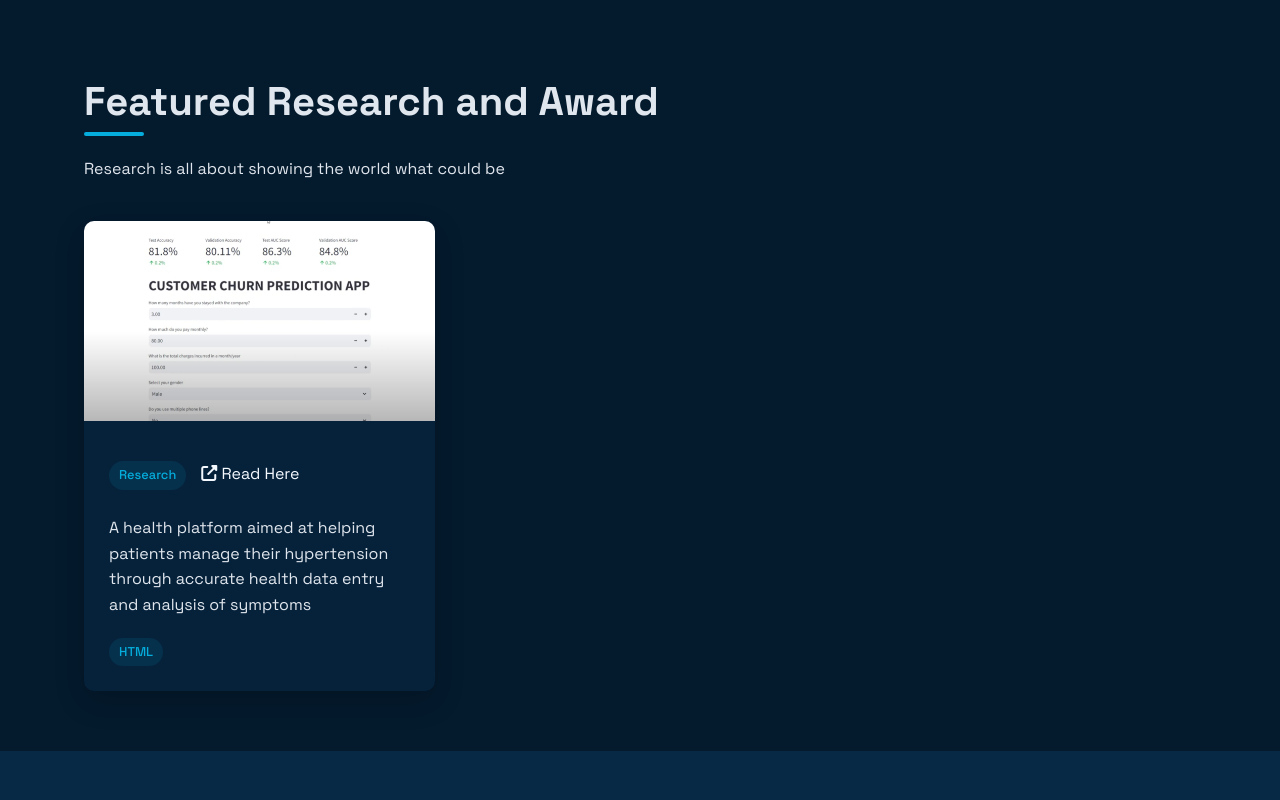
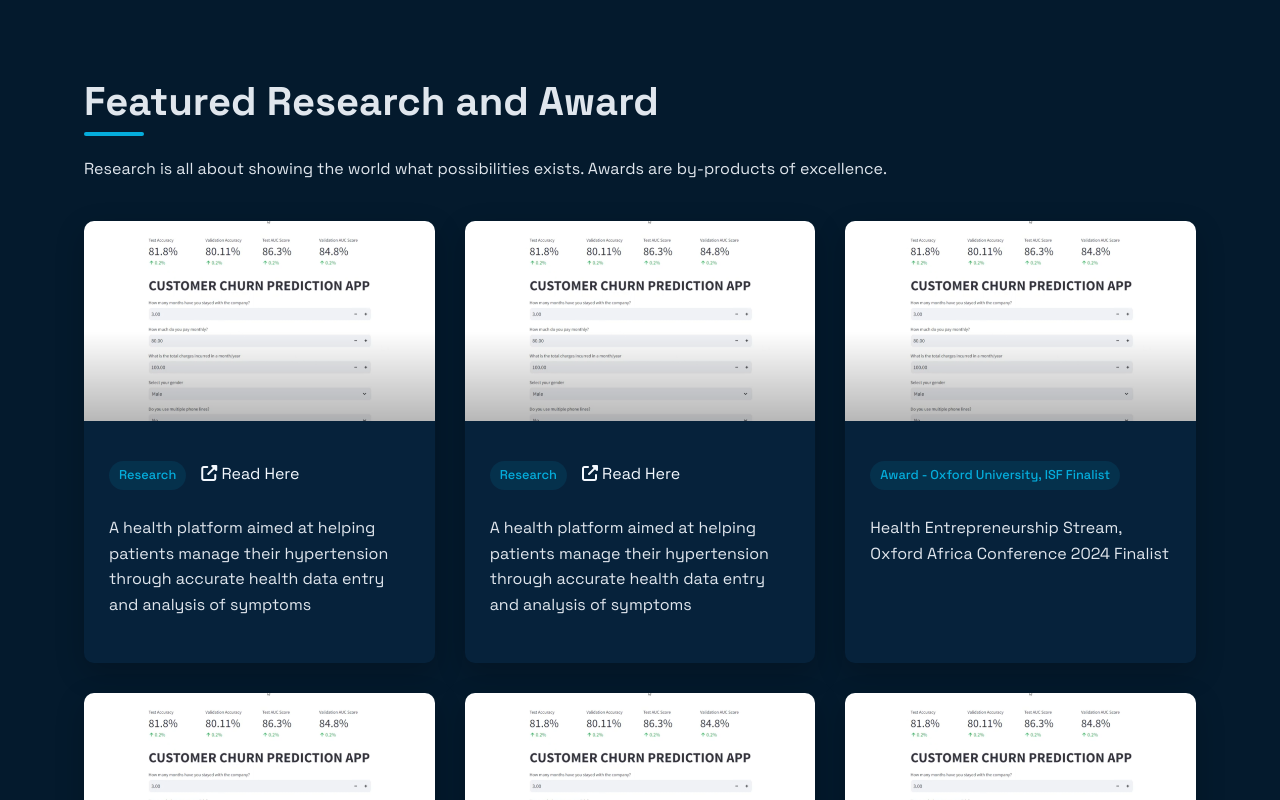
Before and after one commit to favouralgo/fm, a React (Vite) app: page / in a window 1280 px wide. Shown: the part 2638-3438 px from the top of the page. Built offline with nearby package versions, Linux system fonts and the light colour scheme.

Commit message:
feat: add research and award section

```diff
--- a/src/portfolio.jsx
+++ b/src/portfolio.jsx
@@ -265,7 +265,7 @@
               <div className="about-text">
                 <h2 className="section-title">About Favour</h2>
                 <p style={{ textAlign: "justify" }}> Hi, I’m Favour. I am a first class graduate in Management Information Systems with a peculiar focus in Computer Science from Ashesi University.
-                I am a Software Engineer (Data & AI) and a Digital Health Advocate.
+                I am a Software & AI Engineer and a Digital Health Advocate.
                 {/* A fun fact about me is that I started my IT journey working at a cybercafe for my uncle from the age of 12; I reached and won the fastest level of Mavis Beacon Penguin Crossing game (I bet you can't beat my typing speed!).  */}
                   </p>
                 <br />
@@ -381,7 +381,7 @@
         <section className="projects" id="projects">
           <div className="container">
             <h2 className="section-title">Featured Research and Award</h2>
-            <p>Research is all about showing the world what could be</p>
+            <p>Research is all about showing the world what possibilities exists. Awards are by-products of excellence.</p>
                 <div className="projects-grid">
                       <div className="project-card">
                           <div class="project-img">
@@ -394,9 +394,123 @@
                           </div>
                           <br />
                           <p className="project-desc">A health platform aimed at helping patients manage their hypertension through accurate health data entry and analysis of symptoms</p>
-                          <div className="project-tech">
-                            <span className="tech-tag">HTML</span>
                         </div>
+                      </div>
+                      <div className="project-card">
+                          <div class="project-img">
+                            <img src= {customerChurnImage} alt="Customer Churn Prediction" />
+                          </div>
+                        <div className="project-content">
+                          <div class="project-links">
+                            <span className="tech-tag">Research</span>
+                            <a href="https://canisa-health-wesbite.vercel.app/" target="_blank"><i class="fas fa-external-link-alt"></i> Read Here</a>
+                          </div>
+                          <br />
+                          <p className="project-desc">A health platform aimed at helping patients manage their hypertension through accurate health data entry and analysis of symptoms</p>
+                        </div>
+                      </div>
+
+                        <div className="project-card">
+                          <div class="project-img">
+                            <img src= {customerChurnImage} alt="Customer Churn Prediction" />
+                          </div>
+                          <div className="project-content">
+                            <div class="project-links">
+                              <span className="tech-tag">Award - Oxford University, ISF Finalist</span>
+                            </div>
+                            <br />
+                            <p className="project-desc">Health Entrepreneurship Stream, Oxford Africa Conference 2024 Finalist</p>
+                          </div>
+                        </div>
+
+                        <div className="project-card">
+                          <div class="project-img">
+                            <img src= {customerChurnImage} alt="Customer Churn Prediction" />
+                          </div>
+                          <div className="project-content">
+                            <div class="project-links">
+                              <span className="tech-tag">Award - Mastercard Foundation Scholar 2025</span>
+                            </div>
+                            <br />
+                            <p className="project-desc">Awarded a fully-funded MCF scholarship to pursue undergraduate studies at Ashesi University Ghana.</p>
+                          </div>
+                        </div>
+
+                        <div className="project-card">
+                          <div class="project-img">
+                            <img src= {customerChurnImage} alt="Customer Churn Prediction" />
+                          </div>
+                          <div className="project-content">
+                            <div class="project-links">
+                              <span className="tech-tag">Award - Yale PATHS Scholar 2025</span>
+                            </div>
+                            <br />
+                            <p className="project-desc">Selected as a scholar by the Yale School of Medicine for preparation towards launching a career in the Biomedical Sciences</p>
+                          </div>
+                        </div>
+
+                        <div className="project-card">
+                          <div class="project-img">
+                            <img src= {customerChurnImage} alt="Customer Churn Prediction" />
+                          </div>
+                          <div className="project-content">
+                            <div class="project-links">
+                              <span className="tech-tag">Award - 25Under25 Health Innovator Nominee, 2024</span>
+                            </div>
+                            <br />
+                            <p className="project-desc">Selected as a nominee for the 25Under25 Digital Health Innovator award in Nigeria under the Health and Care Category</p>
+                          </div>
+                        </div>
+
+                        <div className="project-card">
+                          <div class="project-img">
+                            <img src= {customerChurnImage} alt="Customer Churn Prediction" />
+                          </div>
+                          <div className="project-content">
+                            <div class="project-links">
+                              <span className="tech-tag">Award - 1st Place, 2023</span>
+                            </div>
+                            <br />
+                            <p className="project-desc">InnoTech, African Digital Health Community Health Innovation Bootcamp. Community Health Innovation for lung disease prediction in low-resourced community</p>
+                          </div>
+                        </div>
+
+                        <div className="project-card">
+                          <div class="project-img">
+                            <img src= {customerChurnImage} alt="Customer Churn Prediction" />
+                          </div>
+                          <div className="project-content">
+                            <div class="project-links">
+                              <span className="tech-tag">Award - 2nd Place, Design & Entrepreneurship Fair 2022</span>
+                            </div>
+                            <br />
+                            <p className="project-desc">Designed a prototype, <strong>HelpSpace</strong>, which is an EdTech solution for overcrowded universities in Ghana for maximized resource sharing</p>
+                          </div>
+                        </div>
+
+                        <div className="project-card">
+                          <div class="project-img">
+                            <img src= {customerChurnImage} alt="Customer Churn Prediction" />
+                          </div>
+                          <div className="project-content">
+                            <div class="project-links">
+                              <span className="tech-tag">Award - 3rd Place, Design Thinking Hackathon, 2022</span>
+                            </div>
+                            <br />
+                            <p className="project-desc">Built and deployed<strong>#BITS</strong> - an E-commerce application - to enable students buy and sell re-usable items within communities</p>
+                          </div>
+                        </div>
+
+                         <div className="project-card">
+                          <div class="project-img">
+                            <img src= {customerChurnImage} alt="Customer Churn Prediction" />
+                          </div>
+                          <div className="project-content">
+                            <div class="project-links">
+                              <span className="tech-tag">Award - 3rd Place, EduHack Hackathon, 2022</span>
+                            </div>
+                            <br />
+                            <p className="project-desc">Utilized the design thinking approach to prototype a study application for students with low-attention span and ADHD tendencies to enable focused learning.</p>
                           </div>
                         </div>
 
@@ -410,7 +524,7 @@
         <section className="experience" id="experience">
           <div className="container">
             <h2 className="section-title">Professional Experience</h2>
-            <p>My journey has been characterized with a commitment learning while building hands-on projects</p>
+            <p>My professional timeline while learning and building hands-on projects</p>
 
             <div className="timeline">
               <div class="timeline-item">
```
Lines whose indentation alone changed are shown as unchanged.
